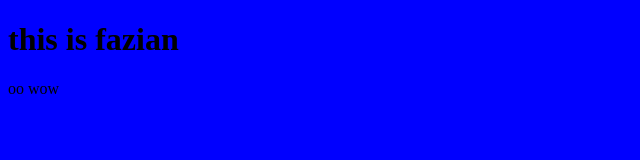
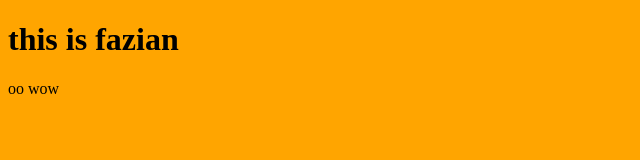
Before and after one commit to faizan843/faizan843.github.io, a plain HTML site: page index.html in a window 1280 px wide. Shown: the whole page, without its empty margins (0-640 px from the left). Drawn offline with Linux system fonts and the light colour scheme.

Commit message:
Update style.css

```diff
--- a/style.css
+++ b/style.css
@@ -1,2 +1,2 @@
 body{
-background:blue;}
+background:orange;}
```
